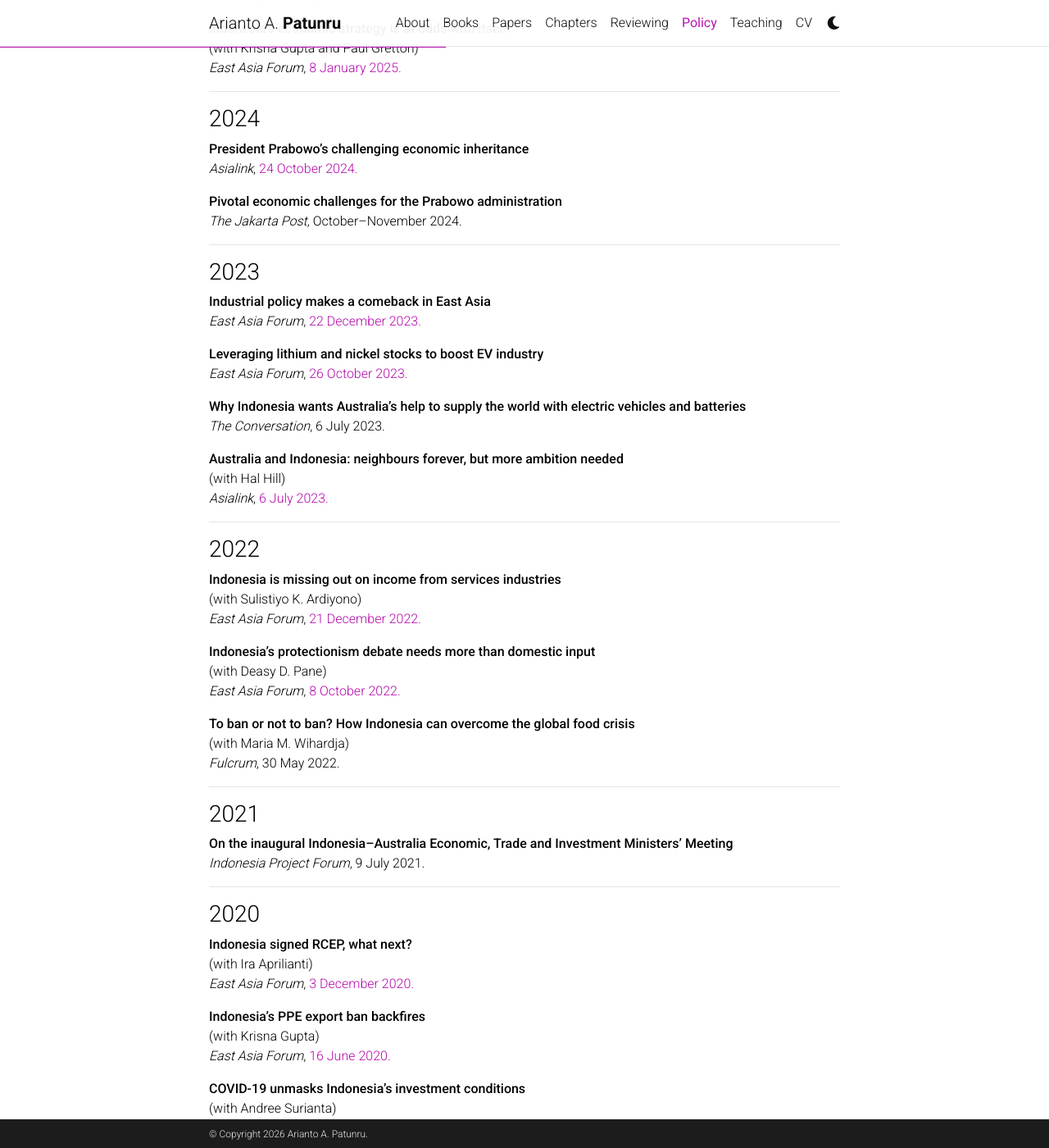
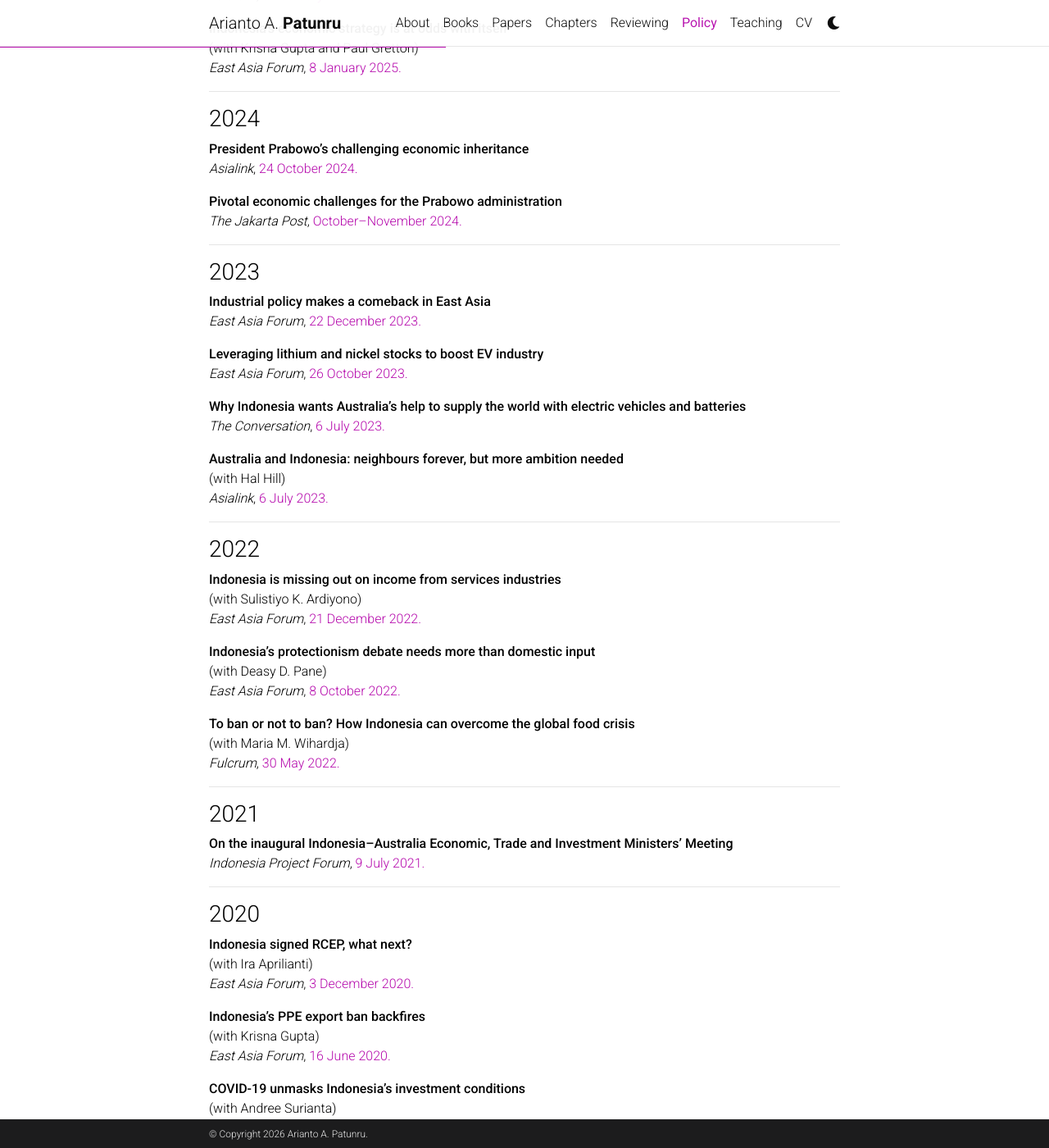
Before and after one commit to patunru/patunru.github.io, a Jekyll site: the page built from _pages/policy-papers.md, in a window 1280 px wide and 1400 px high, scrolled down 972 px. Shown: the whole window at 82% size. Built offline with Jekyll 4.4.1, drawn with Linux system fonts in a browser that asks for light colours; comment, search, counter and statistics services are not loaded; a style sheet for code colours, icons or effects is not loaded; part of the change alters nothing that is shown; some of the changed text lies outside the part shown.

```diff
--- a/_pages/policy-papers.md
+++ b/_pages/policy-papers.md
@@ -60,7 +60,7 @@ nav_order: 5
 *Asialink*, [24 October 2024.](https://asialink.unimelb.edu.au/diplomacy/article/prabowo-challenging-economic-inheritance/)
 
 **Pivotal economic challenges for the Prabowo administration**
-*The Jakarta Post*, October–November 2024.
+*The Jakarta Post*, [October–November 2024.](https://www.thejakartapost.com/opinion/2024/11/02/pivotal-economic-challenges-for-the-prabowo-administration.html)
 
 ---
 
@@ -73,7 +73,7 @@ nav_order: 5
 *East Asia Forum*, [26 October 2023.](https://doi.org/10.59425/eabc.1698314429)
 
 **Why Indonesia wants Australia's help to supply the world with electric vehicles and batteries**
-*The Conversation*, 6 July 2023.
+*The Conversation*, [6 July 2023.](https://theconversation.com/why-indonesia-wants-australias-help-to-supply-the-world-with-electric-vehicles-and-batteries-209125)
 
 **Australia and Indonesia: neighbours forever, but more ambition needed**
 (with Hal Hill)
@@ -93,14 +93,14 @@ nav_order: 5
 
 **To ban or not to ban? How Indonesia can overcome the global food crisis**
 (with Maria M. Wihardja)
-*Fulcrum*, 30 May 2022.
+*Fulcrum*, [30 May 2022.](https://fulcrum.sg/to-ban-or-not-to-ban-how-indonesia-can-overcome-the-global-food-crisis/)
 
 ---
 
 ### 2021
 
 **On the inaugural Indonesia–Australia Economic, Trade and Investment Ministers' Meeting**
-*Indonesia Project Forum*, 9 July 2021.
+*Indonesia Project Forum*, [9 July 2021.](https://www.indonesiaproject.net/news/on-the-inaugural-indonesia-australia-economic-trade-and-investment-ministers-meeting)
 
 ---
 
@@ -120,7 +120,7 @@ nav_order: 5
 
 **Jokowi wants Indonesia to be rich by 2045**
 (with Hal Hill)
-*Australian Financial Review*, 7 February 2020.
+*Australian Financial Review*, [7 February 2020.](https://www.afr.com/world/asia/jokowi-wants-indonesia-to-be-rich-by-2045-20200206-p53ycc)
 
 ---
 
```
